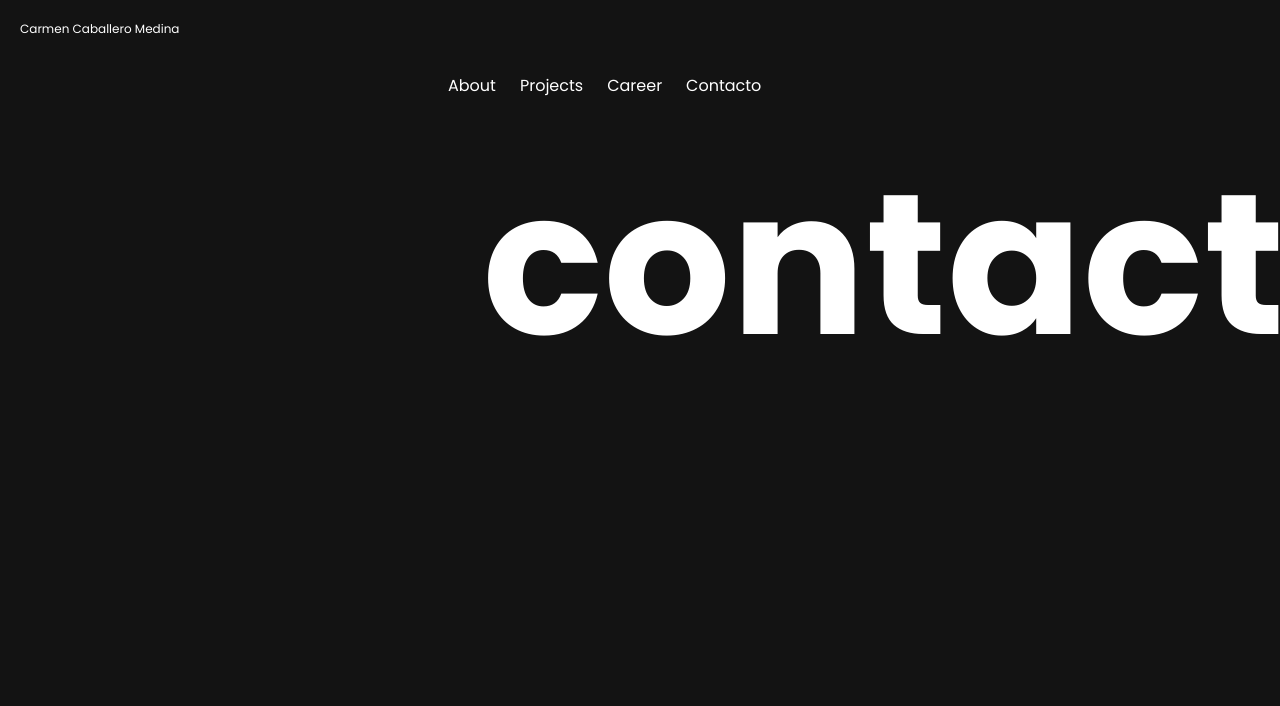
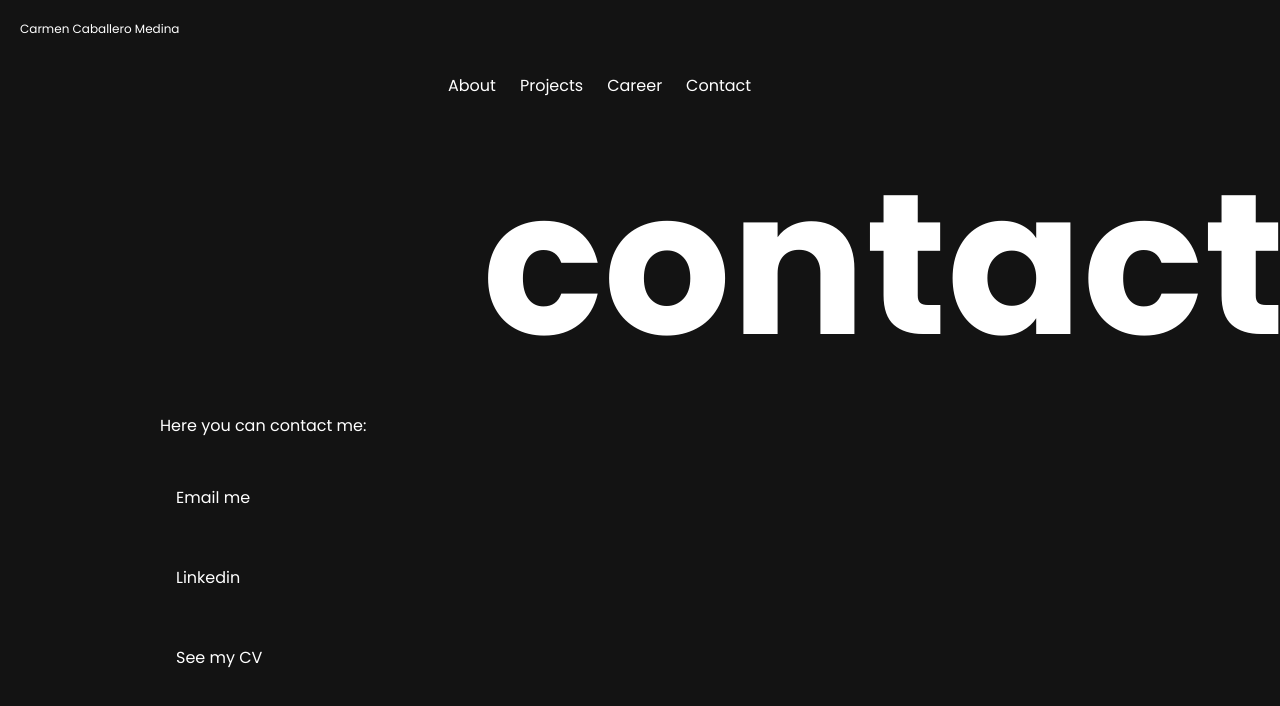
Before and after one commit to imcasero/carmen-port, an Astro site: page /contact in a window 1280 px wide. Built offline with nearby package versions, Linux system fonts and the light colour scheme; Astro itself is replaced by a stand-in of ours.

Commit message:
feat: add contact page

```diff
--- a/src/components/Nav.astro
+++ b/src/components/Nav.astro
@@ -5,7 +5,7 @@
       <li><a href="/">About</a></li>
       <li><a href="/projects">Projects</a></li>
       <li><a href="/career">Career</a></li>
-      <li><a href="/contact">Contacto</a></li>
+      <li><a href="/contact">Contact</a></li>
     </ul>
   </nav>
 </header>
--- a/src/pages/contact/index.astro
+++ b/src/pages/contact/index.astro
@@ -8,5 +8,33 @@ import Layout from "../../layouts/Layout.astro";
     <header class="flex justify-end mr-[-5px]">
       <TitleName title="contact" />
     </header>
+    <section class="w-3/4 mx-auto">
+      <p>Here you can contact me:</p>
+      <div class="flex flex-col justify-start gap-10 mt-10">
+        <a
+          href="mailto:carmen30111999@gmail.com"
+          target="_blank"
+          rel="noopener noreferrer"
+          class="w-fit px-4 py-2 rounded-full"
+        >
+          Email me
+        </a>
+        <a
+          href="https://www.linkedin.com/in/carmencaballeromedina/"
+          target="_blank"
+          rel="noopener noreferrer"
+          class="w-fit px-4 py-2 rounded-full"
+          >Linkedin
+        </a>
+        <a
+          href="/carmen_caballero_CV.pdf"
+          target="_blank"
+          rel="noopener noreferrer"
+          class="w-fit px-4 py-2 rounded-full"
+        >
+          See my CV
+        </a>
+      </div>
+    </section>
   </main>
 </Layout>
```
Also changed, not shown: 1 other file.
